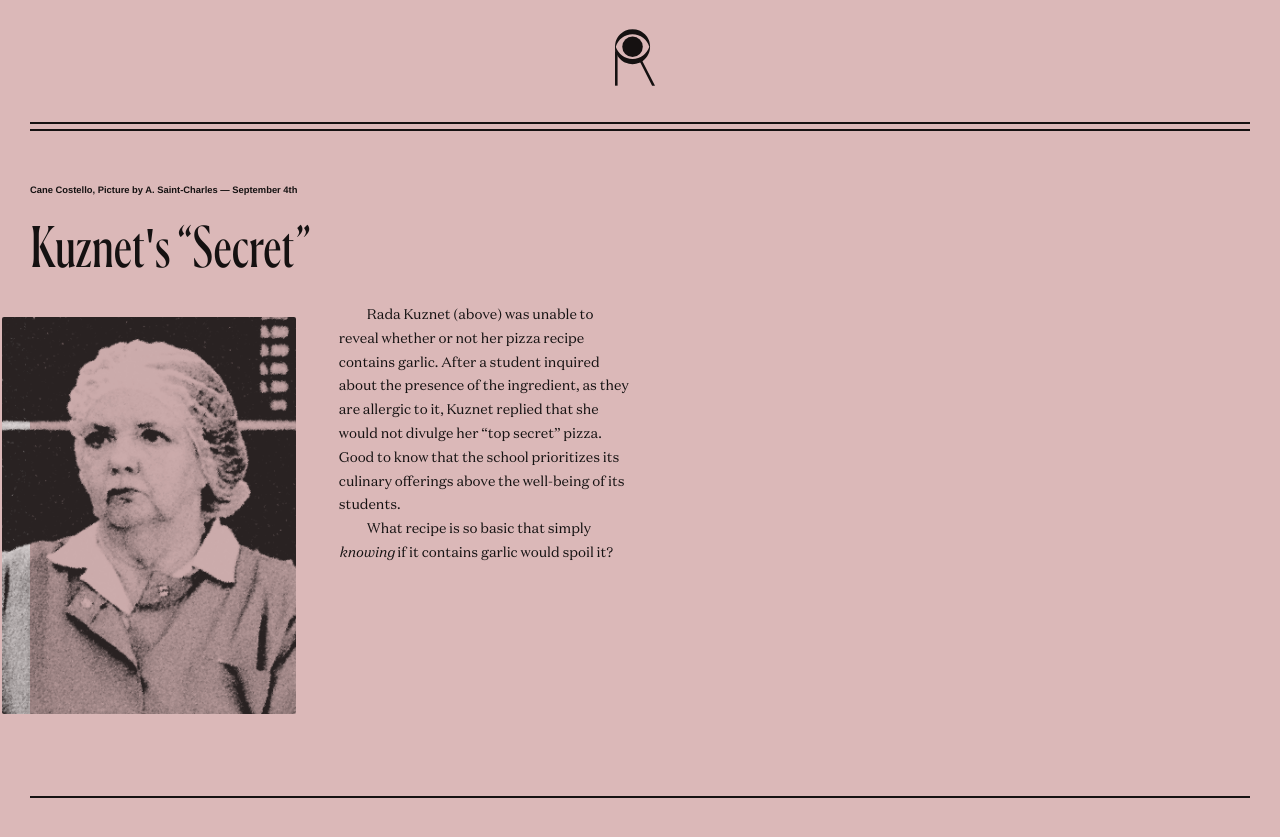
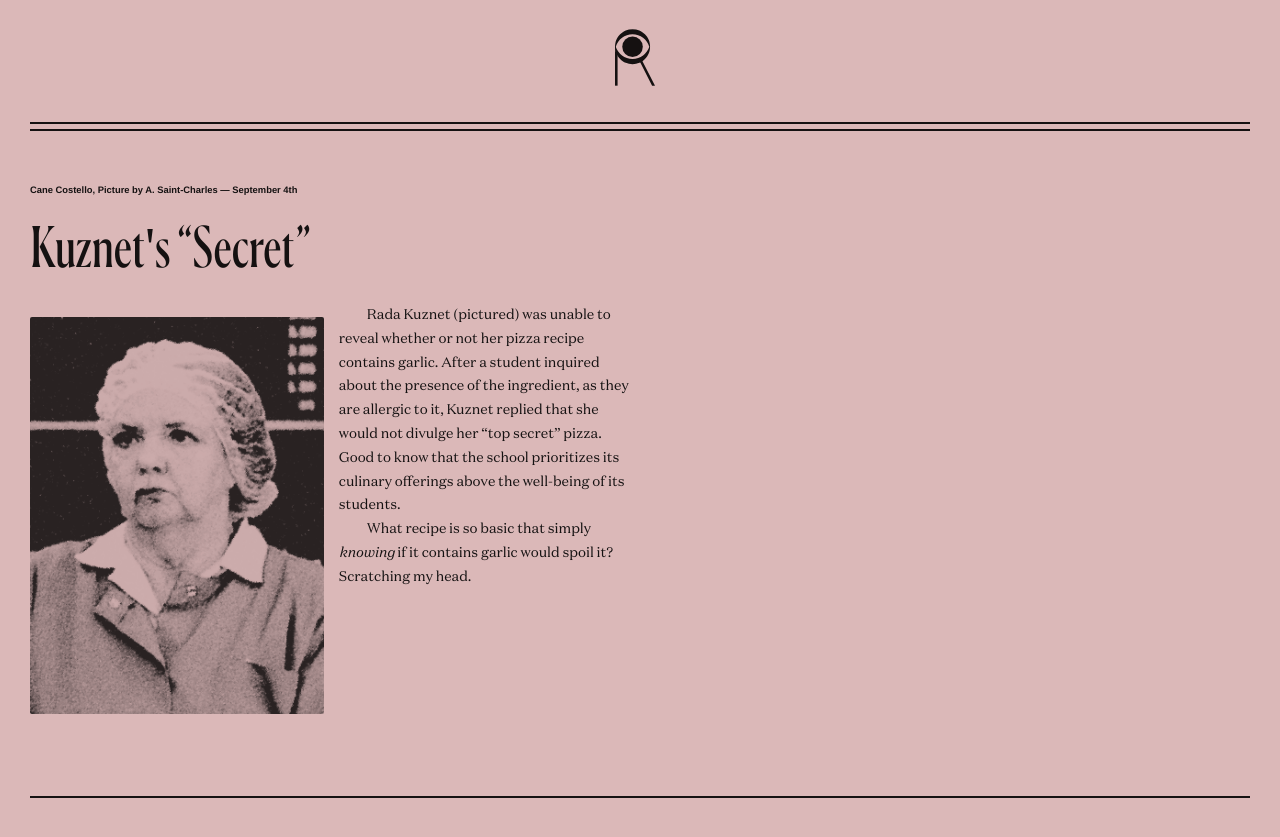
Before and after one commit to qjack001/The-Report, a Jekyll site: the page built from _posts/2019-09-04-Is-There-Garlic.md, in a window 1280 px wide. Shown: the top 837 px of the page. Built offline with Jekyll 4.4.1, drawn with Linux system fonts in a browser that asks for light colours.

Commit message:
fix errors

```diff
--- a/_layouts/default.html
+++ b/_layouts/default.html
@@ -184,6 +184,11 @@
 				margin-left: -2rem;
 			}
 
+			p:first-of-type img
+			{
+				margin-left: 0;
+			}
+
 			.flash img
 			{
 				mix-blend-mode: luminosity;
--- a/_posts/2019-09-04-Is-There-Garlic.md
+++ b/_posts/2019-09-04-Is-There-Garlic.md
@@ -7,6 +7,6 @@ width: half
 
 ![chicken finger pizza](/The-Report/images/g.png)
 
-Rada Kuznet (above) was unable to reveal whether or not her pizza recipe contains garlic. After a student inquired about the presence of the ingredient, as they are allergic to it, Kuznet replied that she would not divulge her “top secret” pizza. Good to know that the school prioritizes its culinary offerings above the well-being of its students.
+Rada Kuznet (pictured) was unable to reveal whether or not her pizza recipe contains garlic. After a student inquired about the presence of the ingredient, as they are allergic to it, Kuznet replied that she would not divulge her “top secret” pizza. Good to know that the school prioritizes its culinary offerings above the well-being of its students.
 
-What recipe is so basic that simply *knowing* if it contains garlic would spoil it?
+What recipe is so basic that simply *knowing* if it contains garlic would spoil it? Scratching my head.
```
